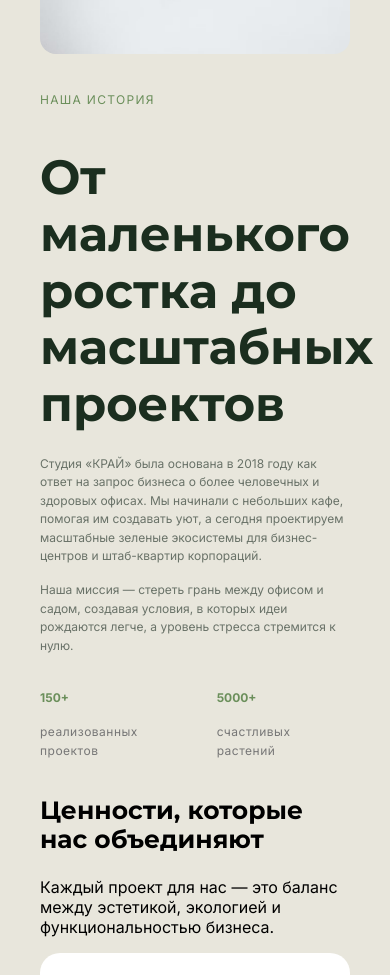
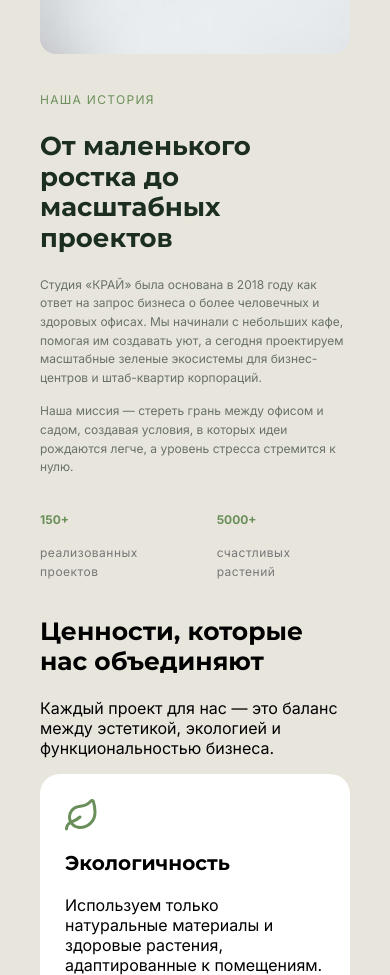
Before and after one commit to nikitamuzhzhukhin/kray, a plain HTML site: page about.html in a window 390 px wide. Shown: the part 728-1703 px from the top of the page. Drawn offline with Linux system fonts and the light colour scheme.

Commit message:
Обновление

```diff
--- a/css/about.css
+++ b/css/about.css
@@ -282,6 +282,11 @@ img {
     .text-block {
         width: 100%;
         padding: 0;
+        font-size: 26px;
+    }
+    .text-block h2{
+
+        font-size: 26px;
     }
 
     h2 {
```
Also changed, not shown: index.html (+1 -1 lines).
